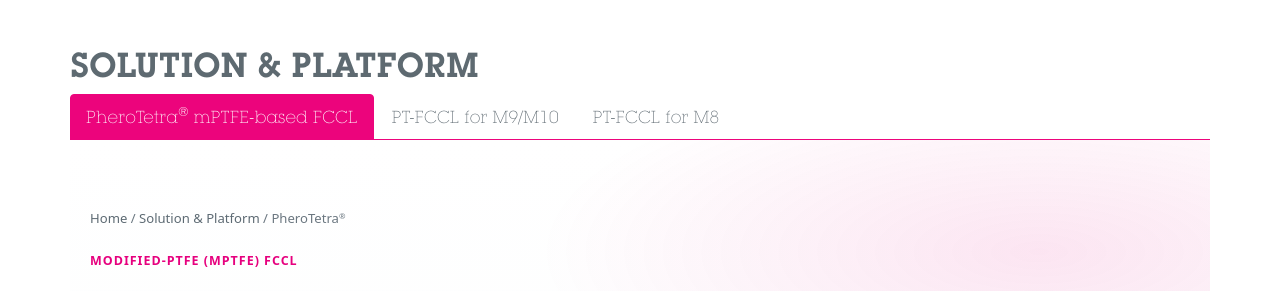
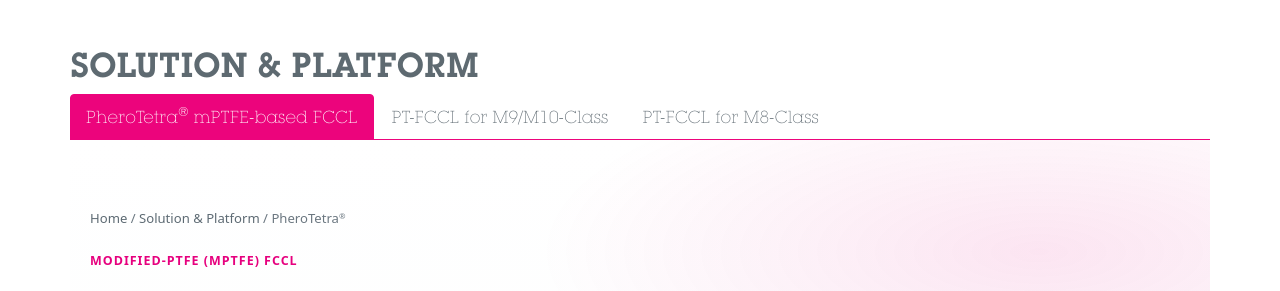
Before and after one commit to ITShirre/www.shirre.com, a Jekyll site: the page built from index.html, in a window 1280 px wide and 900 px high, scrolled down 741 px. Shown: the part 153-444 px from the top of the window. Built offline with Jekyll 4.4.1, drawn with Linux system fonts in a browser that asks for light colours.

Commit message:
Add -Class to M9/M10 and M8 labels

```diff
--- a/_includes/products/pt-fccl-m9.html
+++ b/_includes/products/pt-fccl-m9.html
@@ -1,5 +1,5 @@
 {% comment %}
-  PT-FCCL for M9/M10 product content (PheroTetra(R) PT150 stripline measured data).
+  PT-FCCL for M9/M10-Class product content (PheroTetra(R) PT150 stripline measured data).
   Source: designer page /workspace/shirre-m9-page/index.html (BEGIN/END M9 PAGE CONTENT block only).
   Headings demoted one level (h1->h2, h2->h3, h3->h4) because the section/tab already provide titles.
   Wrapper id renamed pt-fccl-m9 -> pt-fccl-m9-page (the tab pane itself is #pt-fccl-m9).
@@ -10,7 +10,7 @@
   <!-- HERO -->
   <section class="m9-hero" aria-labelledby="m9-title">
     <div class="m9-wrap">
-      <nav class="m9-crumb" aria-label="Breadcrumb"><a href="{{ site.baseurl }}/#home">Home</a> / <a href="#products">Solution &amp; Platform</a> / PT-FCCL for M9/M10</nav>
+      <nav class="m9-crumb" aria-label="Breadcrumb"><a href="{{ site.baseurl }}/#home">Home</a> / <a href="#products">Solution &amp; Platform</a> / PT-FCCL for M9/M10-Class</nav>
       <p class="m9-eyebrow">PheroTetra<sup>®</sup> PT150 · benchmarked against M9 / M10-class CCL</p>
       <h2 id="m9-title">PT150 stripline: <span class="m9-accent">M9-class loss in a 0.42 mm flexible build.</span></h2>
       <p class="m9-hero-lead">
@@ -19,7 +19,7 @@
         than M8 class, with a low, flat effective Dk across frequency.
       </p>
       <div class="m9-actions">
-        <a class="m9-btn m9-btn-primary" href="mailto:Charles@shirre.com?subject=PT150%20%2F%20PT-FCCL%20for%20M9%2FM10%20%E2%80%94%20sample%20%2F%20data%20request">Request samples &amp; data</a>
+        <a class="m9-btn m9-btn-primary" href="mailto:Charles@shirre.com?subject=PT150%20%2F%20PT-FCCL%20for%20M9%2FM10-Class%20%E2%80%94%20sample%20%2F%20data%20request">Request samples &amp; data</a>
         <a class="m9-btn m9-btn-ghost" href="#m9-loss">See measured loss</a>
       </div>
       <ul class="m9-hero-kpis" aria-label="Key measured results">
@@ -252,7 +252,7 @@
           <p>Tell us your interface, data rate, channel length and target thickness. We will recommend a stack-up and connector option and arrange samples.</p>
         </div>
         <div class="m9-actions">
-          <a class="m9-btn m9-btn-primary" href="mailto:Charles@shirre.com?subject=PT150%20%2F%20PT-FCCL%20for%20M9%2FM10%20%E2%80%94%20sample%20%2F%20data%20request">Request samples</a>
+          <a class="m9-btn m9-btn-primary" href="mailto:Charles@shirre.com?subject=PT150%20%2F%20PT-FCCL%20for%20M9%2FM10-Class%20%E2%80%94%20sample%20%2F%20data%20request">Request samples</a>
           <a class="m9-btn m9-btn-ghost" href="javascript:activeProductTab('pherotetra');"><span>About PheroTetra<sup>®</sup> FCCL</span></a>
         </div>
       </div>
```
Also changed, not shown: _products/011-pt-fccl-m9.md (+2 -2 lines), _products/012-pt-fccl-m8.md (+2 -2 lines).
